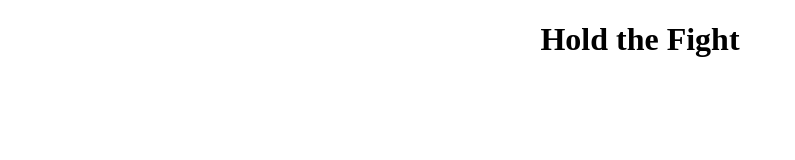
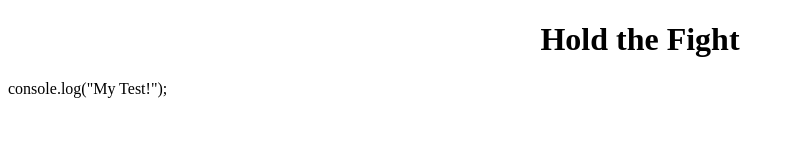
Before and after one commit to holdtf/holdtf.github.io, a plain HTML site: page index.html in a window 1280 px wide. Shown: the whole page, without its empty margins (0-795 px from the left). Drawn offline with Linux system fonts and the light colour scheme.

Commit message:
Add files via upload

```diff
--- a/index.html
+++ b/index.html
@@ -9,5 +9,9 @@
 		<h1 align="center">Hold the Fight</h1>
 	</div>
 
+	<div>
+		console.log("My Test!");
+	</div>
+
 </body>
 </html>
```
